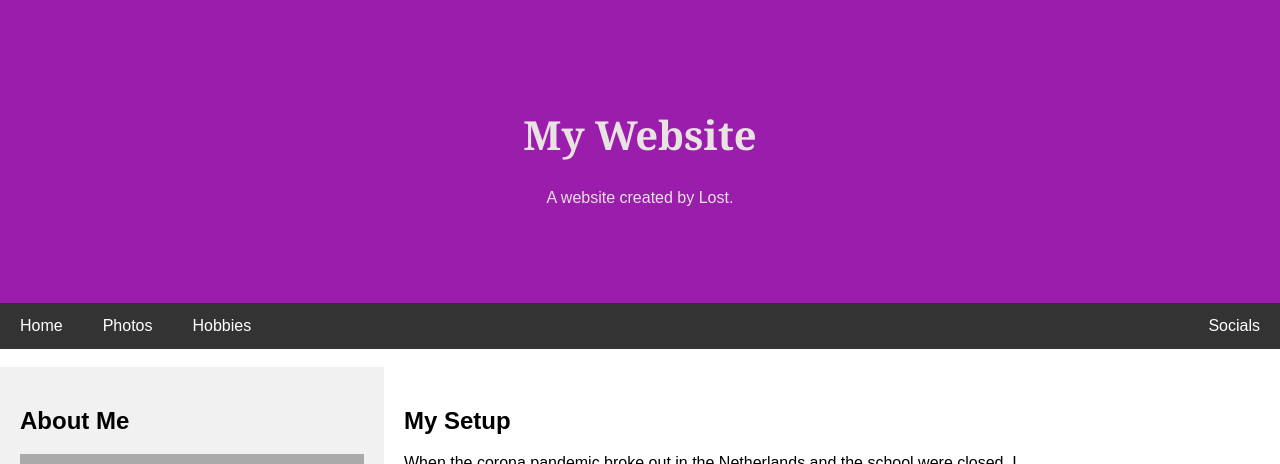
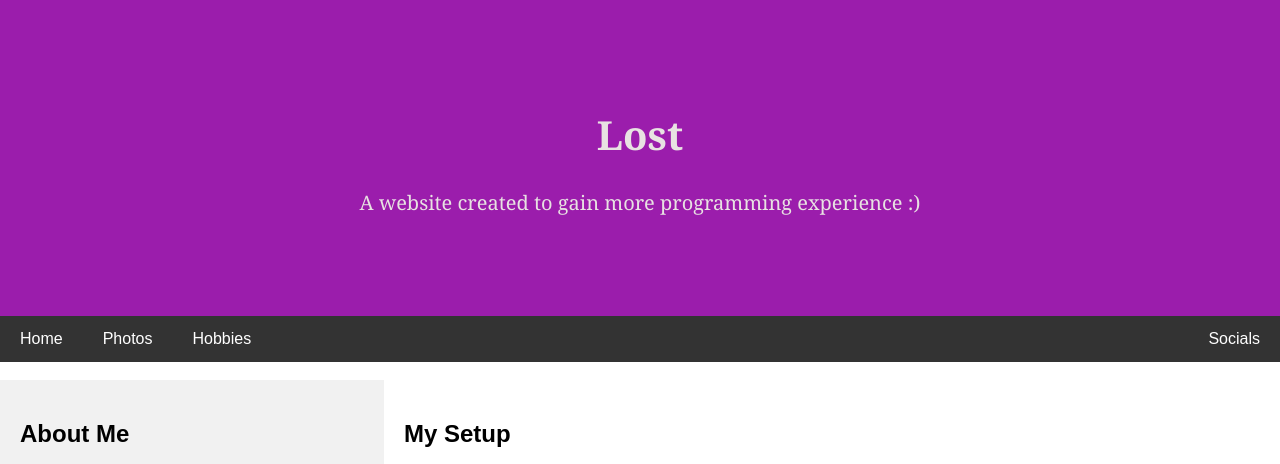
Before and after one commit to Lossttt/Lossttt.github.io, a plain HTML site: page Main website/index.html in a window 1280 px wide. Shown: the top 464 px of the page. Drawn offline with nearby package versions, Linux system fonts and the light colour scheme.

Commit message:
h8rfu4hf4

```diff
--- a/Main website/index.css
+++ b/Main website/index.css
@@ -18,6 +18,10 @@
     font-size: 40px;
     font-family: Georgia, 'Times New Roman', Times, serif;
   }
+   .header p {
+    font-size: 20px;
+    font-family: Georgia, 'Times New Roman', Times, serif;
+   }
 
   .navbar {
     overflow: hidden;
@@ -114,8 +118,3 @@
     color: rgb(56, 56, 56);
     font-size: 25px;
   }
-
-  .socials{
-    transition: 1s;
-
-  }
--- a/Main website/index.html
+++ b/Main website/index.html
@@ -14,8 +14,8 @@
 <body>
 
 <div class="header">
-  <h1>My Website</h1>
-  <p>A website created by Lost.</p>
+  <h1>Lost</h1>
+  <p>A website created to gain more programming experience :)</p>
 </div>
 
 <div class="navbar">
```
